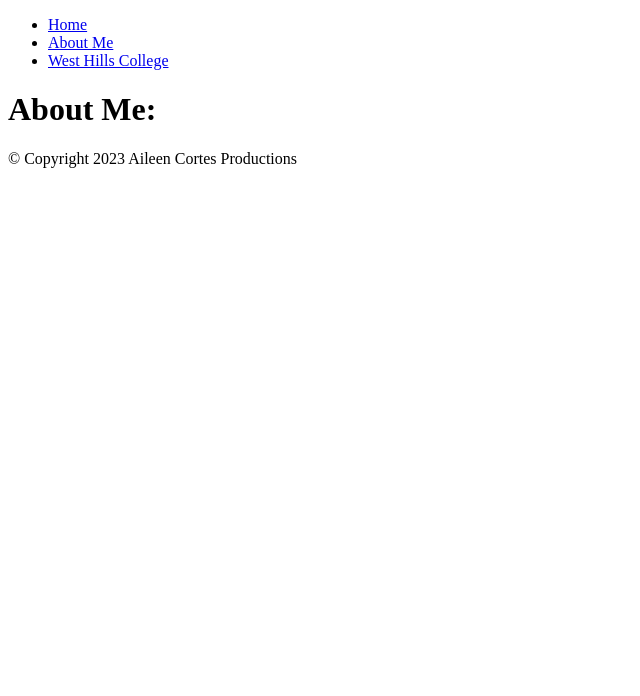
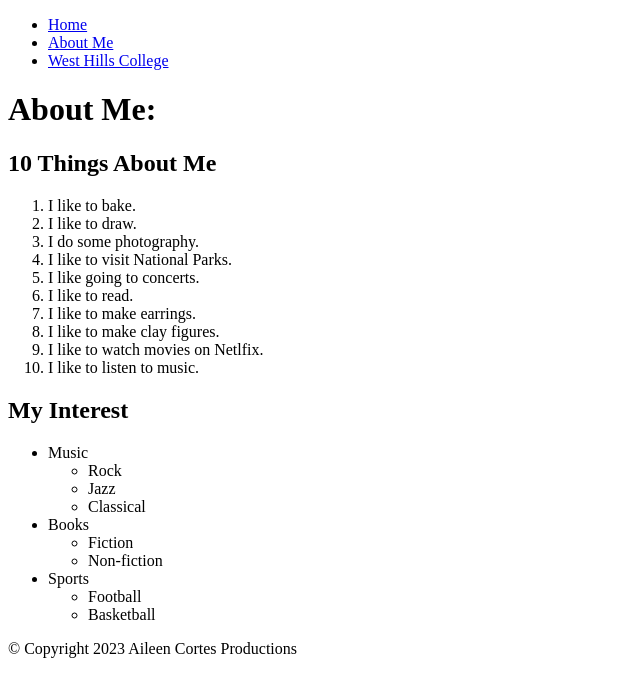
Before and after one commit to aileencortes/COMP001A.LECTUREACTIVITY3, a plain HTML site: page about.html in a window 1280 px wide. Shown: the whole page, without its empty margins (0-640 px from the left). Drawn offline with Linux system fonts and the light colour scheme.

Commit message:
Step 12 Complete

```diff
--- a/about.html
+++ b/about.html
@@ -3,7 +3,7 @@
 <head>
     <meta charset="UTF-8">
     <meta name="viewport" content="width=device-width, initial-scale=1.0">
-    <title>Your Name: About Me</title>
+    <title>Aileen Cortes: About Me</title>
     <!-- This line adds a shortcut icon-->
     <link rel="shortcut icon" href="favicon-1.ico">
 </head>
@@ -22,6 +22,47 @@
     </header>
     <main>
     <!-- main content typically goes here -->
+    <!-- example of a number order list -->
+    <article>
+        <h2> 10 Things About Me</h2>
+        <ol>
+            <li> I like to bake. </li>
+            <li> I like to draw. </li>
+            <li> I do some photography. </li>
+            <li> I like to visit National Parks. </li>
+            <li> I like going to concerts. </li>
+            <li> I like to read. </li>
+            <li> I like to make earrings. </li>
+            <li> I like to make clay figures. </li>
+            <li> I like to watch movies on Netlfix. </li>
+            <li> I like to listen to music. </li>
+        </ol>
+    </article>
+    <!-- Example of a multi-level unordered list-->
+    <article>
+        <h2> My Interest </h2>
+        <ul>
+            <li>Music
+                <ul>
+                    <li> Rock </li>
+                    <li> Jazz </li>
+                    <li> Classical </li>
+                </ul>
+            </li>
+            <li>Books
+                <ul>
+                    <li>Fiction</li>
+                    <li>Non-fiction</li>
+                </ul>
+            </li>
+            <li>Sports
+                <ul>
+                    <li>Football</li>
+                    <li>Basketball</li>
+                </ul>
+            </li>
+        </ul>
+    </article>
     </main>
     <footer>
     <p>&copy; Copyright 2023 Aileen Cortes Productions</p>
```
